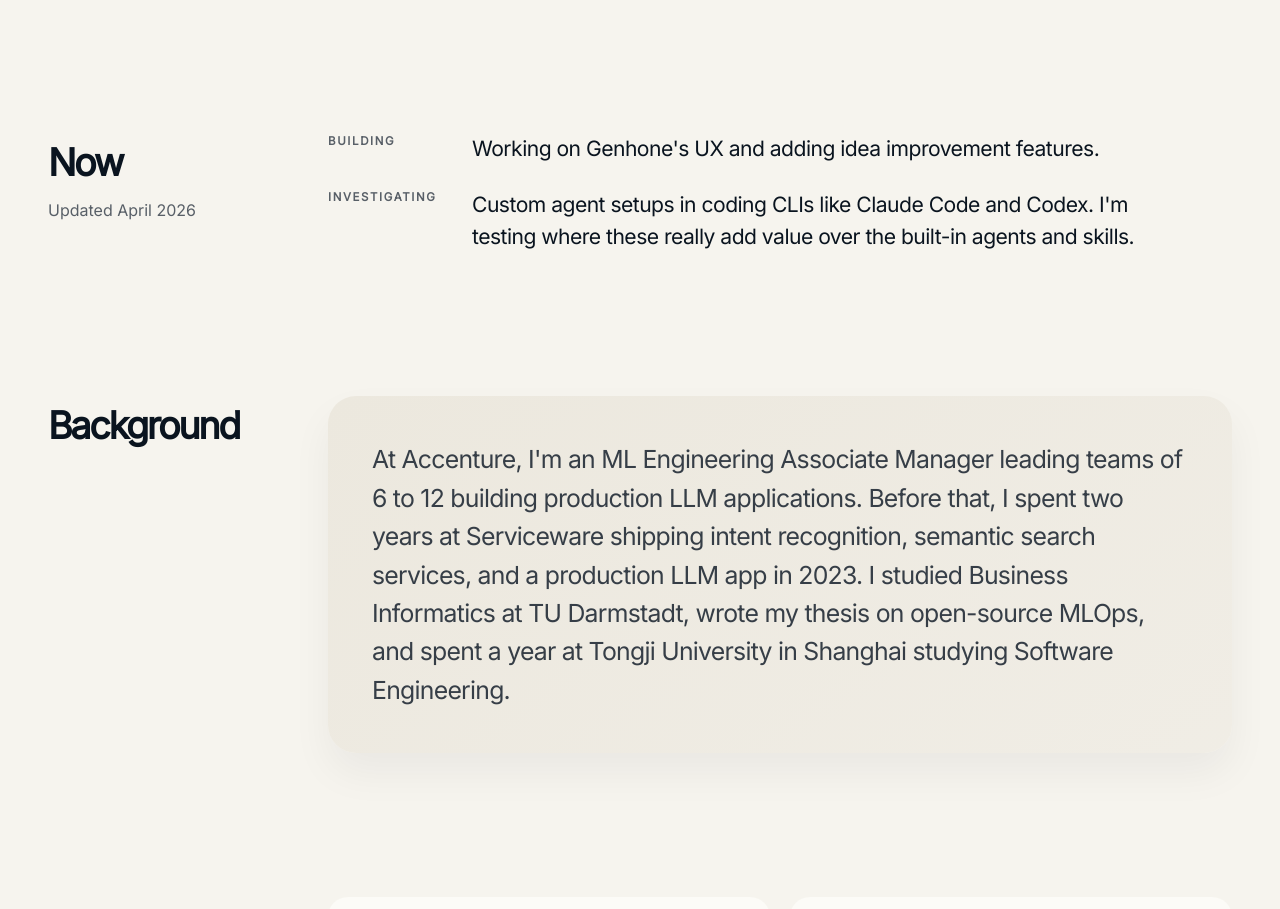
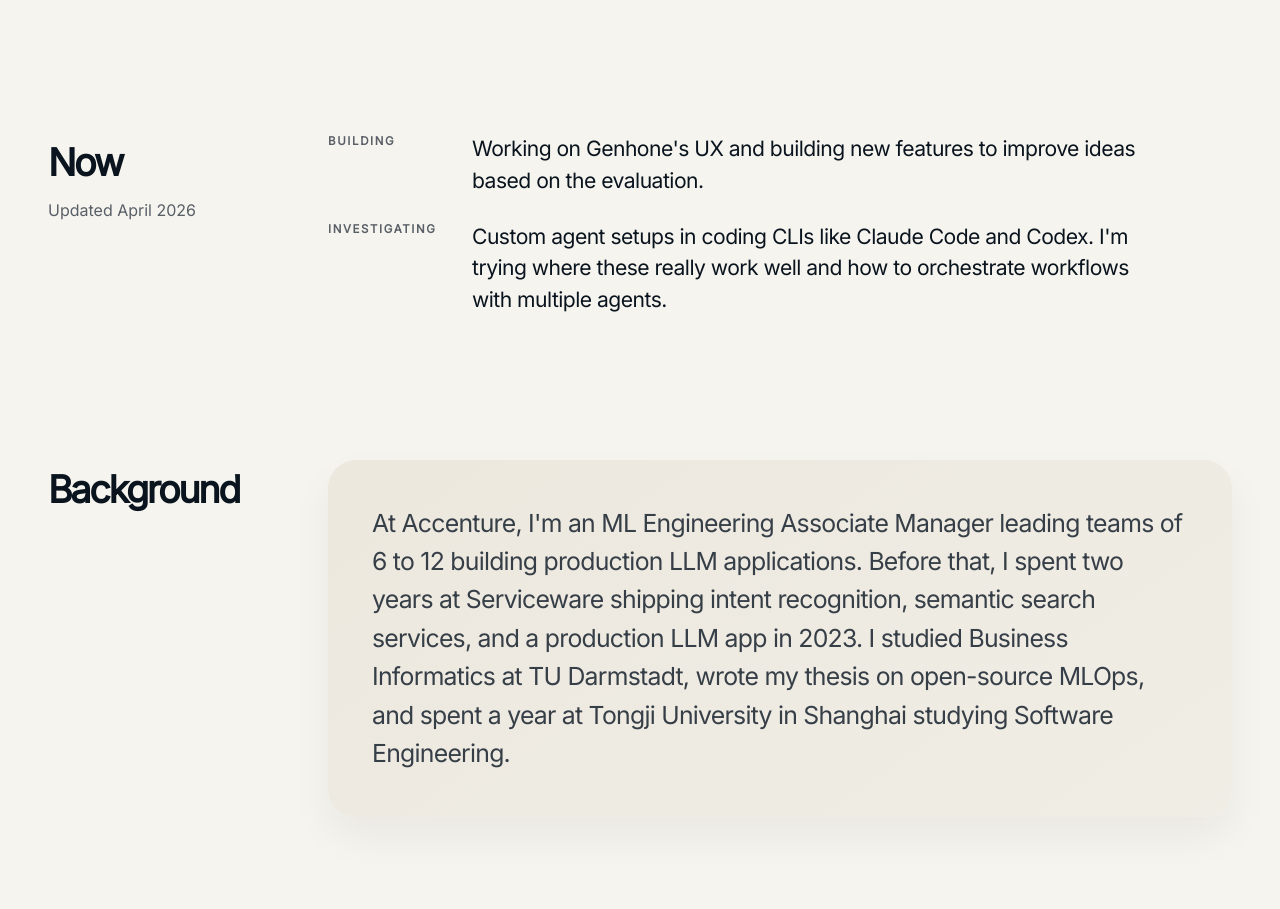
Before and after one commit to maltehedderich/hedderich-pro, a SvelteKit app: page / in a window 1280 px wide. Shown: the part 2140-3049 px from the top of the page. Built offline with nearby package versions, Linux system fonts and the light colour scheme.

Commit message:
feat: update project descriptions for clarity and detail

```diff
--- a/src/routes/+page.svelte
+++ b/src/routes/+page.svelte
@@ -122,13 +122,14 @@
 		{
 			id: 'building',
 			label: 'Building',
-			value: "Working on Genhone's UX and adding idea improvement features."
+			value:
+				"Working on Genhone's UX and building new features to improve ideas based on the evaluation."
 		},
 		{
 			id: 'investigating',
 			label: 'Investigating',
 			value:
-				"Custom agent setups in coding CLIs like Claude Code and Codex. I'm testing where these really add value over the built-in agents and skills."
+				"Custom agent setups in coding CLIs like Claude Code and Codex. I'm trying where these really work well and how to orchestrate workflows with multiple agents."
 		}
 	];
 
```
